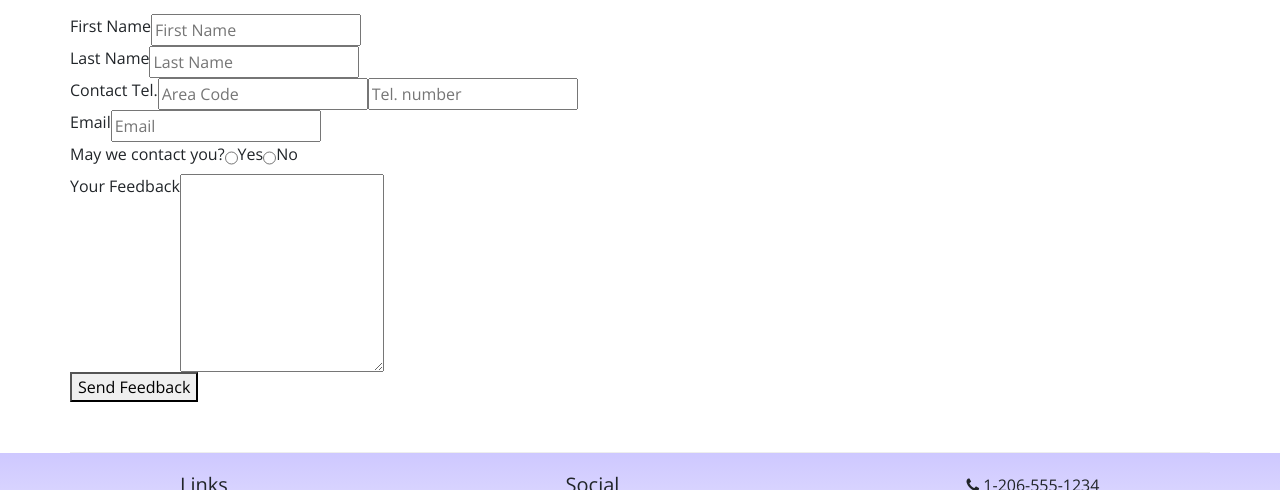
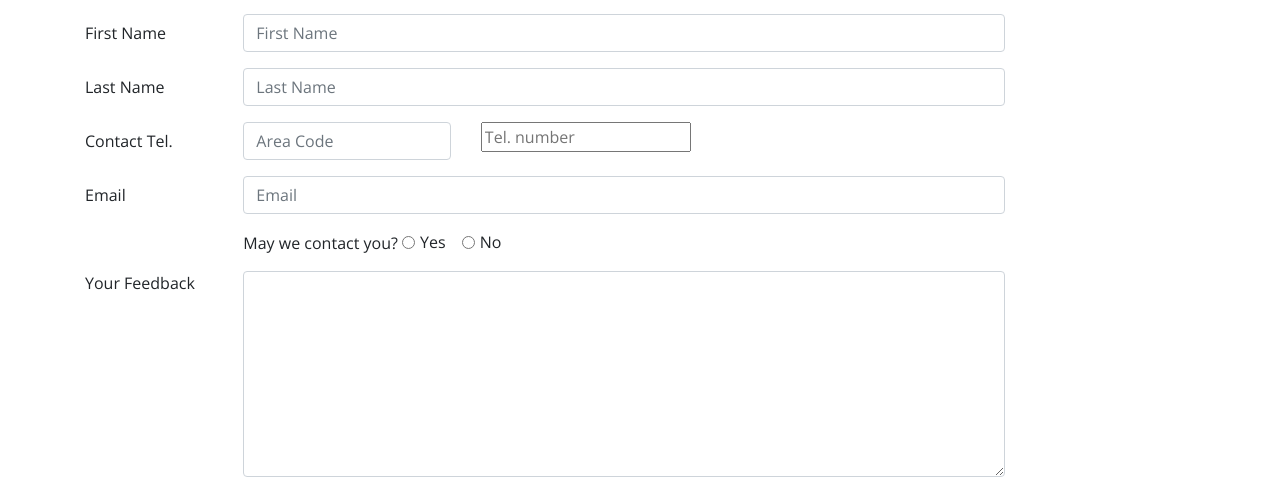
Before and after one commit to sboulom/nucampsite, a website: page contactus.html in a window 1280 px wide. Shown: the part 682-1172 px from the top of the page. Drawn offline with nearby package versions, Linux system fonts and the light colour scheme.

Commit message:
updated contactus page

```diff
--- a/contactus.html
+++ b/contactus.html
@@ -81,42 +81,63 @@
             </div>
             <div class="col-md-10">
                 <form>
-                    <div class="row">
-                        <label for="firstName">First Name</label>
-                        <input type="text" id="firstName" name="firstName" placeholder="First Name">
+                    <div class="form-group row">
+                        <label for="firstName" class="col-md-2 col-form-label">First Name</label>
+                        <div class="col-md-10">
+                            <input type="text" class="form-control" id="firstName" name="firstName" placeholder="First Name">
+                        </div>
                     </div>
 
-                    <div class="row">
-                        <label for="lastName"> Last Name</label>
-                        <input type="text" id="lastName" name="lastName" placeholder="Last Name">
+                    <div class="form-group row" >
+                        <label for="lastName" class="col-md-2 col-form-label"> Last Name</label>
+                        <div class="col-md-10">
+                            <input type="text" class="form-control" id="lastName" name="lastName" placeholder="Last Name">
+                        </div>
                     </div>
 
-                    <div class="row">
-                        <label for="areaCode">Contact Tel.</label>
-                        <input type="tel" id="areaCode" name="areaCode" placeholder="Area Code">
-                        <input type="tel" name="telNum" placeholder="Tel. number">
+                    <div class="form-group row">
+                        <label for="areaCode" class="col-md-2 col-form-label" >Contact Tel.</label>
+                        <div class="col-5 col-md-3">
+                            <input type="tel" class="form-control" id="areaCode" name="areaCode" placeholder="Area Code">
+                        </div>
+                        <div class="col-7">
+                            <input type="tel" name="telNum" placeholder="Tel. number">
+                        </div>
                     </div>
 
-                    <div class="row">
-                        <label for="email">Email</label>
-                        <input type="email" id="email"name="email" placeholder="Email">
+                    <div class="form-group row">
+                        <label for="email" class="col-md-2 col-form-label">Email</label>
+                        <div class="col-md-10">
+                            <input type="email" class="form-control" id="email"name="email" placeholder="Email">
+                        </div>
                     </div>
 
-                    <div class="row">
-                        May we contact you?
-                        <input type="radio" id="contactYes" name="contactRadios" value="yes">
-                        <label for="contactYes"> Yes</label>
-                        <input type="radio" id="contactNo" name="contactRadios" value="no">
-                        <label for="contactNo"> No</label>
+                    <div class="form-group row">
+                        <div class="col offset-md-2">
+                            May we contact you?
+                            <div class="form-check form-check-inline">
+                                <input type="radio" class="form-check-input" id="contactYes" name="contactRadios" value="yes">
+                                <label for="contactYes" class="form-check-label"> Yes</label>
+                            </div>
+                            <div class="form-check form-check-inline">
+                                <input type="radio" class="form-check-input" id="contactNo" name="contactRadios" value="no">
+                                <label for="contactNo" class="form-check-label"> No</label>
+                            </div>
+                        </div>
                     </div>
 
-                    <div class="row">
-                        <label for="feedback">Your Feedback</label>
-                        <textarea id="feedback" name="feedback" rows="8"></textarea>
+                    <div class="form-group row">
+                        <label for="feedback" class="col-md-2">Your Feedback</label>
+                        <div class="col-md-10">
+                            <textarea id="feedback" class="form-control" name="feedback" rows="8"></textarea>
+                        </div>
                     </div>
 
-                    <div class="row">
-                        <button type="submit">Send Feedback</button>
+                    <div class="form-group row">
+                        <div class="offset-md-2 col-md-10">
+                            <button type="submit" class="btn btn-primary">Send Feedback</button>
+
+                        </div>
                     </div>
                 </form>
 
```
